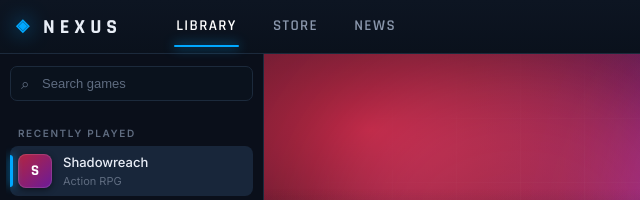
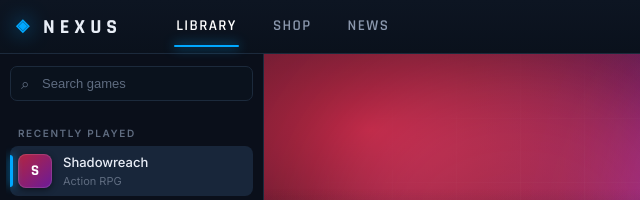
Before and after one commit to pavelb-alt/nexus, a website: page index.html in a window 1280 px wide. Shown: the top 200 px of the page, 0-640 px from the left. Drawn offline with Linux system fonts and the light colour scheme.

Commit message:
Rename STORE tab label to SHOP
Co-authored-by: base44-builder[bot] <245833847+base44-builder[bot]@users.noreply.github.com>

```diff
--- a/index.html
+++ b/index.html
@@ -17,7 +17,7 @@
 
   <nav class="tabs" id="tabs">
     <button class="tab active" data-view="library">Library</button>
-    <button class="tab" data-view="store">Store</button>
+    <button class="tab" data-view="store">Shop</button>
     <button class="tab" data-view="news">News</button>
   </nav>
 
```
